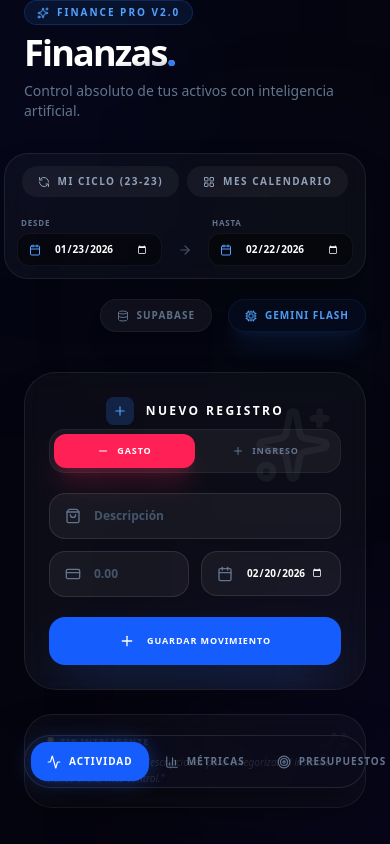
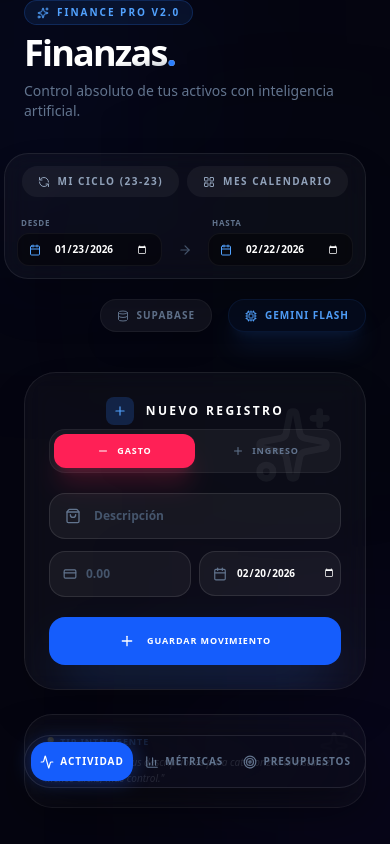
Before and after one commit to atilioespinoza/FinanzasApp, a Next.js app: page / in a window 390 px wide. Shown: the top 844 px of the page. Built offline with nearby package versions, Linux system fonts and the light colour scheme; no server answers; the database is empty.

Commit message:
fix: resolve UI overflows in bottom nav and transaction form inputs for mobile

```diff
--- a/src/components/MainContentWrapper.tsx
+++ b/src/components/MainContentWrapper.tsx
@@ -18,7 +18,7 @@ export default function MainContentWrapper({ data, categories, monthlyStats }: {
                 <div className="flex p-1.5 bg-[#0a0a1a]/80 backdrop-blur-3xl rounded-[28px] border border-white/10 shadow-[0_20px_50px_rgba(0,0,0,0.5)] w-full md:w-fit">
                     <button
                         onClick={() => setActiveTab('activity')}
-                        className={`flex-1 md:flex-none flex items-center justify-center gap-2 px-4 md:px-6 py-3 md:py-2 rounded-2xl text-[10px] md:text-xs font-black uppercase tracking-widest transition-all duration-300 relative ${activeTab === 'activity'
+                        className={`flex-1 md:flex-none flex items-center justify-center gap-1.5 md:gap-2 px-2 md:px-6 py-3 md:py-2 rounded-2xl text-[10px] md:text-xs font-black uppercase tracking-widest transition-all duration-300 relative ${activeTab === 'activity'
                             ? 'text-white'
                             : 'text-slate-500 hover:text-slate-300'
                             }`}
@@ -35,7 +35,7 @@ export default function MainContentWrapper({ data, categories, monthlyStats }: {
                     </button>
                     <button
                         onClick={() => setActiveTab('metrics')}
-                        className={`flex-1 md:flex-none flex items-center justify-center gap-2 px-4 md:px-6 py-3 md:py-2 rounded-2xl text-[10px] md:text-xs font-black uppercase tracking-widest transition-all duration-300 relative ${activeTab === 'metrics'
+                        className={`flex-1 md:flex-none flex items-center justify-center gap-1.5 md:gap-2 px-2 md:px-6 py-3 md:py-2 rounded-2xl text-[10px] md:text-xs font-black uppercase tracking-widest transition-all duration-300 relative ${activeTab === 'metrics'
                             ? 'text-white'
                             : 'text-slate-500 hover:text-slate-300'
                             }`}
@@ -52,7 +52,7 @@ export default function MainContentWrapper({ data, categories, monthlyStats }: {
                     </button>
                     <button
                         onClick={() => setActiveTab('budgets')}
-                        className={`flex-1 md:flex-none flex items-center justify-center gap-2 px-4 md:px-6 py-3 md:py-2 rounded-2xl text-[10px] md:text-xs font-black uppercase tracking-widest transition-all duration-300 relative ${activeTab === 'budgets'
+                        className={`flex-1 md:flex-none flex items-center justify-center gap-1.5 md:gap-2 px-2 md:px-6 py-3 md:py-2 rounded-2xl text-[10px] md:text-xs font-black uppercase tracking-widest transition-all duration-300 relative ${activeTab === 'budgets'
                             ? 'text-white'
                             : 'text-slate-500 hover:text-slate-300'
                             }`}
--- a/src/components/TransactionForm.tsx
+++ b/src/components/TransactionForm.tsx
@@ -86,9 +86,9 @@ export default function TransactionForm() {
                         />
                     </div>
 
-                    <div className="grid grid-cols-2 gap-3">
-                        <div className="relative group/field">
-                            <CreditCard className="absolute left-4 top-1/2 -translate-y-1/2 text-slate-500 group-focus-within/field:text-blue-400 transition-colors" size={16} />
+                    <div className="grid grid-cols-2 gap-2">
+                        <div className="relative group/field min-w-0">
+                            <CreditCard className="absolute left-3.5 top-1/2 -translate-y-1/2 text-slate-500 group-focus-within/field:text-blue-400 transition-colors" size={14} />
                             <input
                                 required
                                 type="number"
@@ -97,17 +97,17 @@ export default function TransactionForm() {
                                 placeholder="0.00"
                                 value={formData.amount}
                                 onChange={(e) => setFormData({ ...formData, amount: e.target.value })}
-                                className="w-full bg-white/5 border border-white/10 rounded-2xl pl-11 pr-4 py-3.5 text-xs text-white placeholder:text-slate-600 focus:outline-none focus:ring-2 focus:ring-blue-500/50 focus:border-blue-500/50 transition-all font-black"
+                                className="w-full bg-white/5 border border-white/10 rounded-2xl pl-9 pr-3 py-3.5 text-xs text-white placeholder:text-slate-600 focus:outline-none focus:ring-2 focus:ring-blue-500/50 focus:border-blue-500/50 transition-all font-black min-w-0"
                             />
                         </div>
-                        <div className="relative group/field">
-                            <Calendar className="absolute left-4 top-1/2 -translate-y-1/2 text-slate-500 group-focus-within/field:text-blue-400 transition-colors" size={16} />
+                        <div className="relative group/field min-w-0">
+                            <Calendar className="absolute left-3.5 top-1/2 -translate-y-1/2 text-slate-500 group-focus-within/field:text-blue-400 transition-colors" size={14} />
                             <input
                                 required
                                 type="date"
                                 value={formData.date}
                                 onChange={(e) => setFormData({ ...formData, date: e.target.value })}
-                                className="w-full bg-white/5 border border-white/10 rounded-2xl pl-11 pr-4 py-3.5 text-[10px] text-white focus:outline-none focus:ring-2 focus:ring-blue-500/50 focus:border-blue-500/50 transition-all [color-scheme:dark] font-bold"
+                                className="w-full bg-white/5 border border-white/10 rounded-2xl pl-9 pr-1 py-3.5 text-[10px] text-white focus:outline-none focus:ring-2 focus:ring-blue-500/50 focus:border-blue-500/50 transition-all [color-scheme:dark] font-bold min-w-0"
                             />
                         </div>
                     </div>
```
